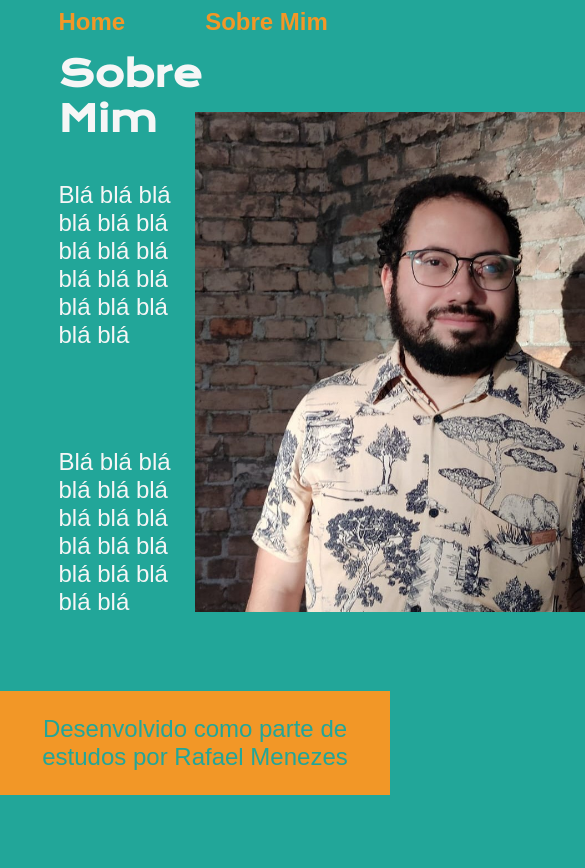
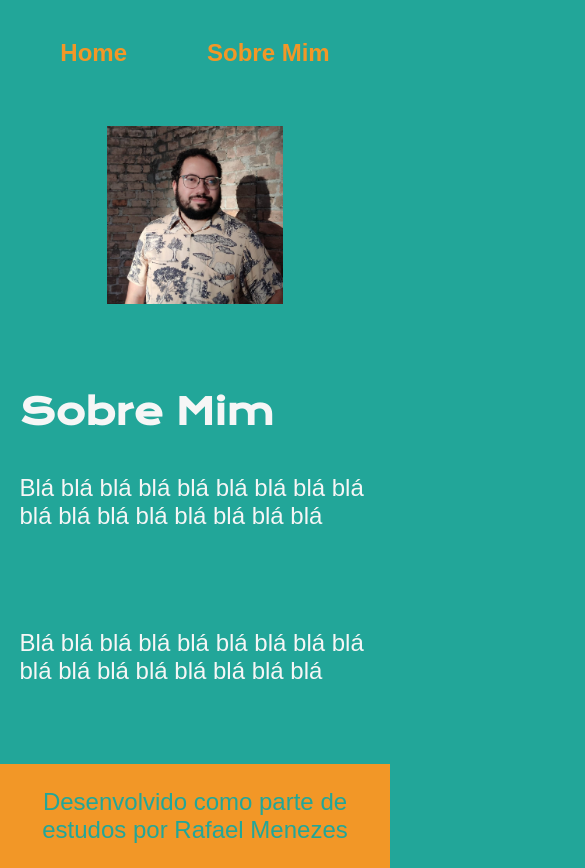
Before and after one commit to MNZSRafael/portfolio1, a plain HTML site: page about.html in a window 390 px wide. Shown: the top 868 px of the page, 585 px wide, since content can reach past the window. Before the commit the page ends 844 px from the top, so only its background shows below. Drawn offline with nearby package versions, Linux system fonts and the light colour scheme.

Commit message:
alterações na responsividade em telas menores

```diff
--- a/about.html
+++ b/about.html
@@ -23,7 +23,7 @@
 
         </section>
         <section>
-            <img src="./assets/perfil_pina_editado.jpg" alt="Rafael Menezes" height="500" width="500"> <br>
+            <img class = "imagem_perfil"src="./assets/perfil_pina_editado.jpg" alt="Rafael Menezes"> <br>
         </section>
 
     </main>
--- a/styles.css
+++ b/styles.css
@@ -35,10 +35,11 @@
 
 .apresentacao
 {
-    padding: 4% 15%;
+    padding: 5% 15%;
     display: flex;
     align-items: center;
     justify-content: space-between;
+    gap: 82px;
 
 }
 
@@ -116,9 +117,9 @@ body
 }
 
 .imagem_perfil {
-    padding: 0 0 0 10%;
 
-    width: 90%;
+   padding: 0 0 30% 0;
+    width: 80%;
 
 }
 
@@ -132,3 +133,34 @@ body
     text-align: center;
     padding: 24px;
 }
+
+@media (max-width: 1200px) {
+
+    .cabecalho
+    {
+        padding: 10%;
+    }
+
+    .cabecalho_navegacao
+    {
+        justify-content: center;
+    }
+    .apresentacao
+    {
+        flex-direction: column-reverse;
+        padding: 5%;
+    }
+
+    .apresentacao_conteudo {
+        width: auto;
+    }
+
+    .imagem_perfil
+
+    {
+        padding: 0 0 0 25%;
+        width: 50%;
+        align-items: center;
+
+    }
+}
```
